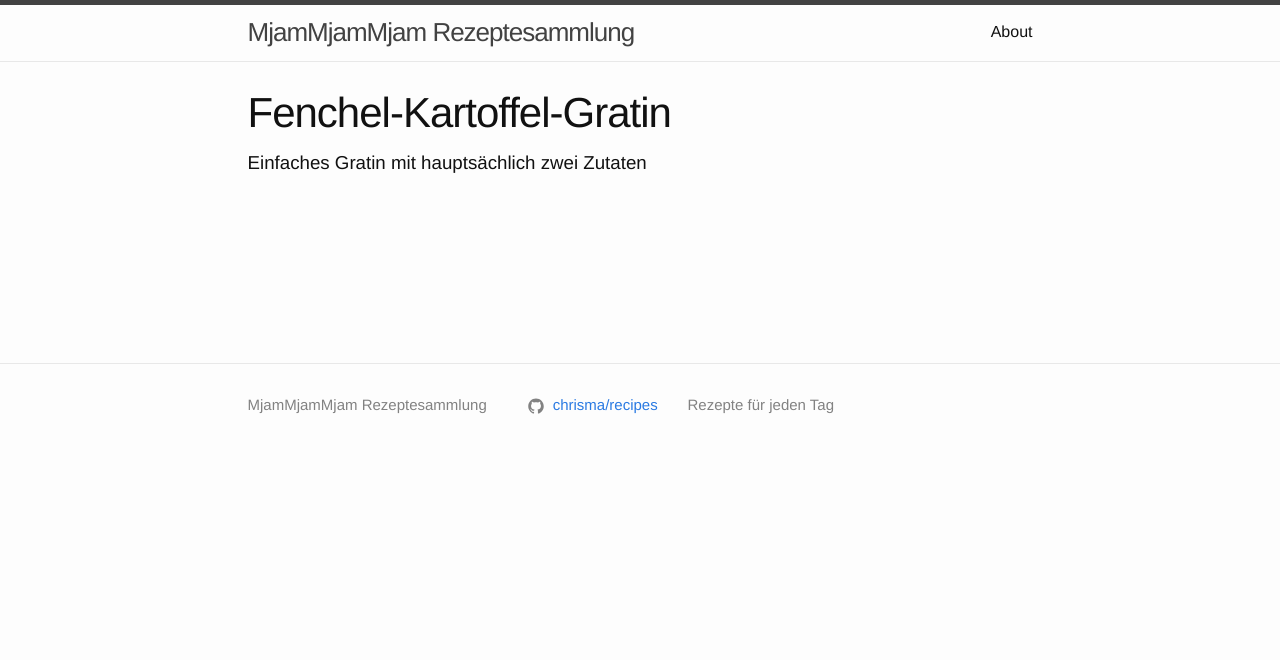
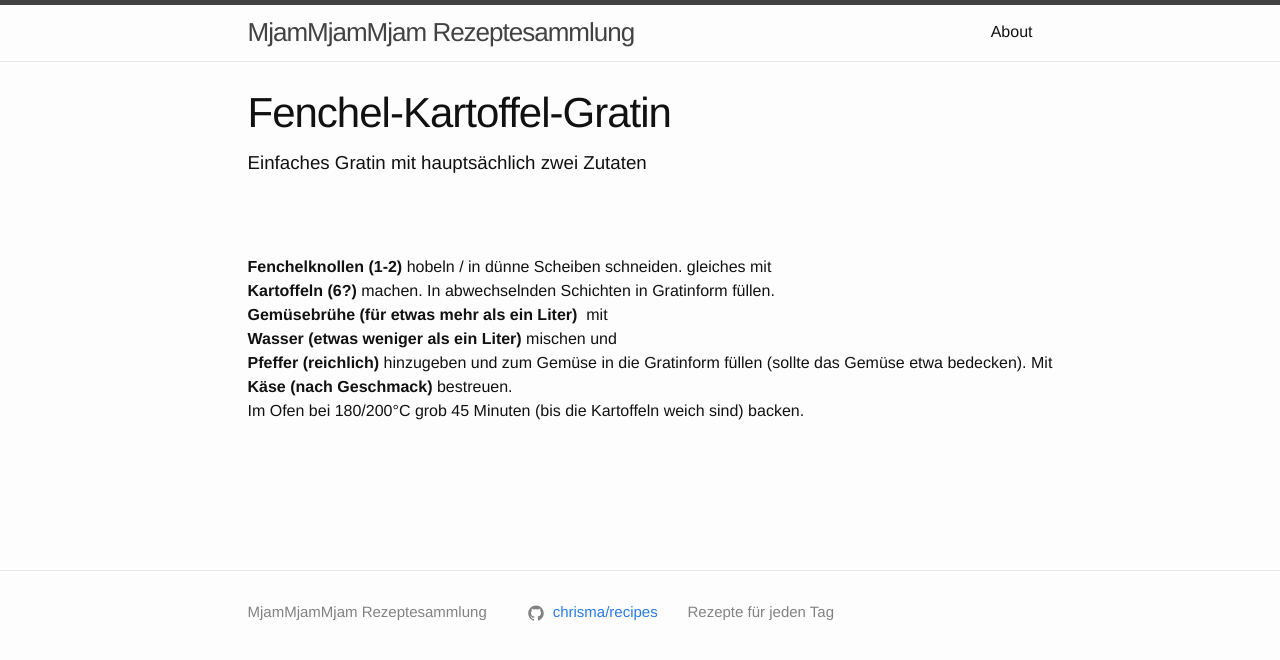
Before and after one commit to chrisma/recipes, a Jekyll site: the page built from _recipes/fenchel_kartoffel_gratin.md, in a window 1280 px wide. Shown: the top 660 px of the page. Built offline with Jekyll 4.4.1, drawn with Linux system fonts in a browser that asks for light colours; nearby versions of some CDN libraries.

Commit message:
Add 'Fenchel-Kartoffel-Gratin'

```diff
--- a/_recipes/fenchel_kartoffel_gratin.md
+++ b/_recipes/fenchel_kartoffel_gratin.md
@@ -2,7 +2,14 @@
 layout: recipe
 title: Fenchel-Kartoffel-Gratin
 subtitle: Einfaches Gratin mit hauptsächlich zwei Zutaten
-image: img/gratin_placeholder.jpg
+image: img/placeholder.png
 tags:
  - Ofen
 ---
+**Fenchelknollen (1-2)** hobeln / in dünne Scheiben schneiden. gleiches mit
+**Kartoffeln (6?)** machen. In abwechselnden Schichten in Gratinform füllen.
+**Gemüsebrühe (für etwas mehr als ein Liter)**  mit
+**Wasser (etwas weniger als ein Liter)** mischen und
+**Pfeffer (reichlich)** hinzugeben und zum Gemüse in die Gratinform füllen (sollte das Gemüse etwa bedecken). Mit
+**Käse (nach Geschmack)** bestreuen.
+Im Ofen bei 180/200°C grob 45 Minuten (bis die Kartoffeln weich sind) backen.
```
Also changed, not shown: _recipes/img/gratin_placeholder.jpg (deleted).
